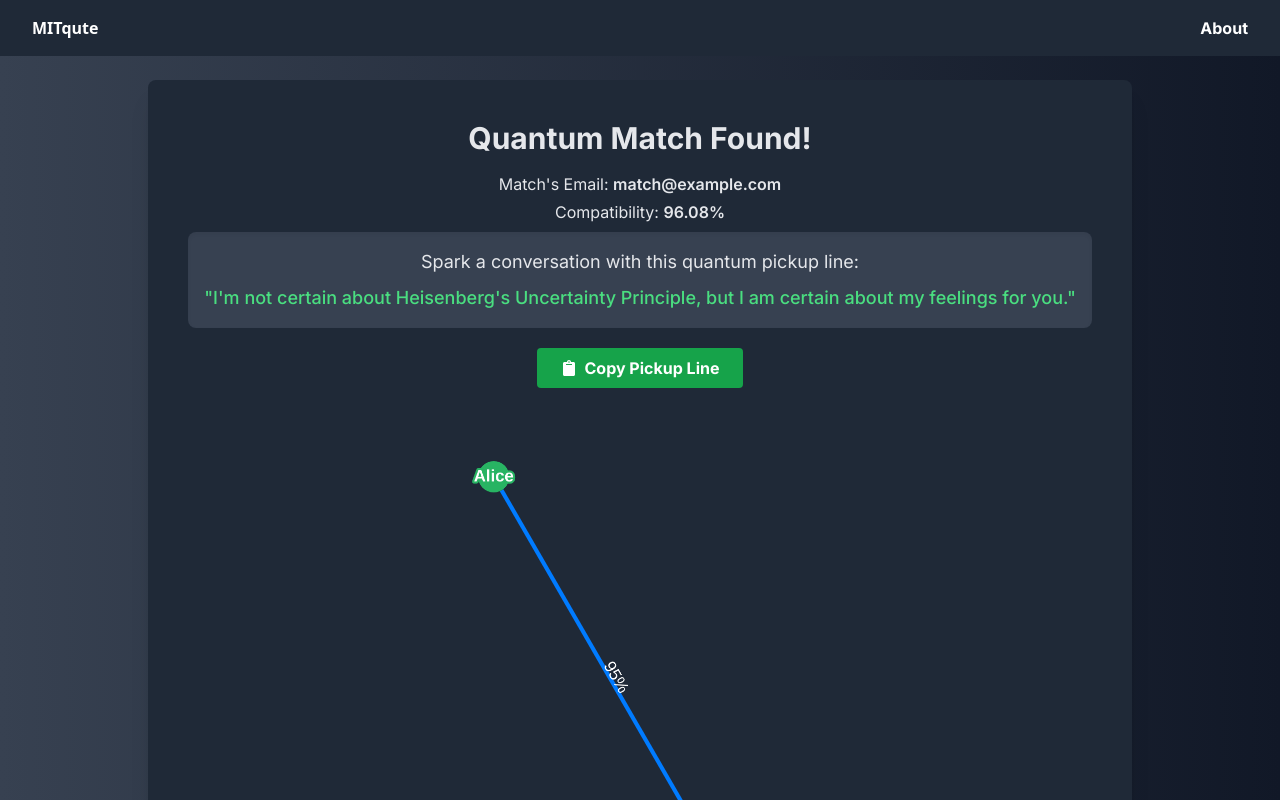
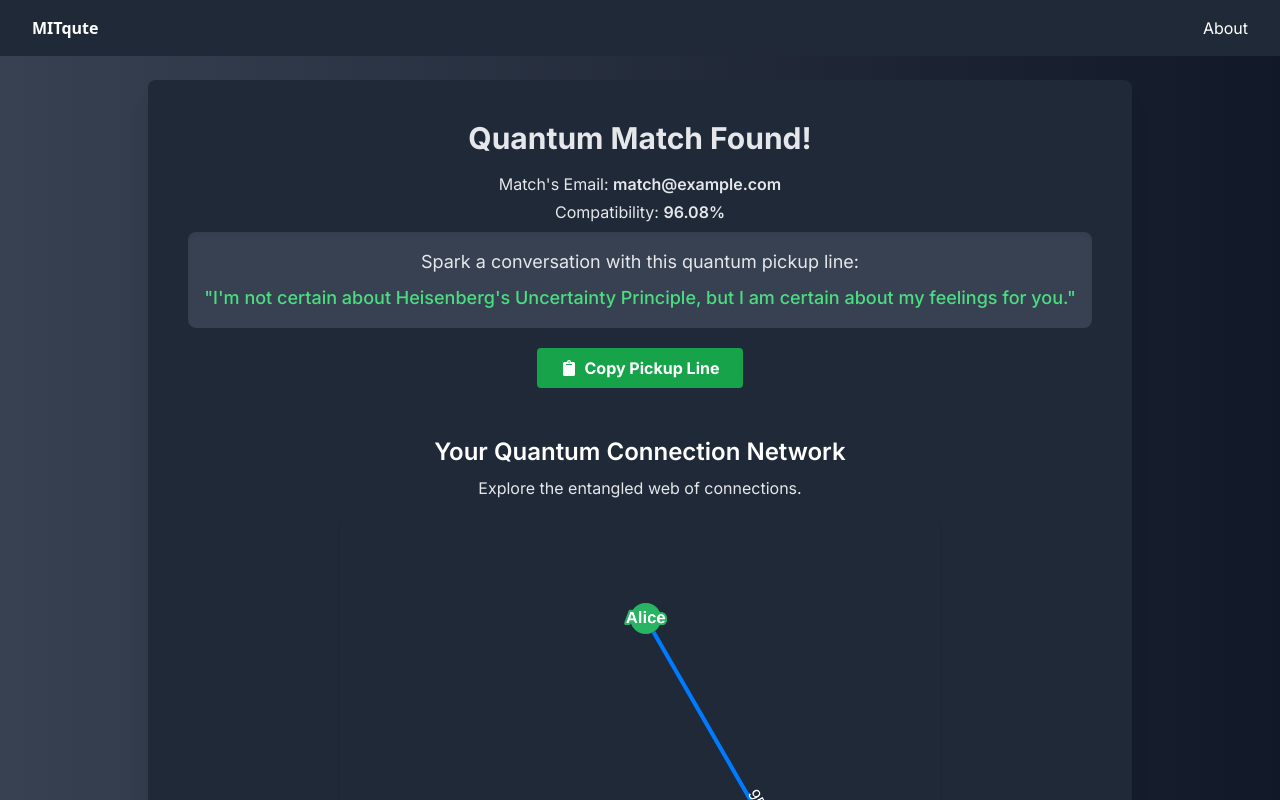
Before and after one commit to grid-rider/team-7-iQuHACK, a Next.js app in the folder site/mitqute/: page / in a window 1280 px wide. Both pictures are taken after typing "name@example.com" into the empty fields and a click on the button "Open the box". Shown: the top 800 px of the page. Built offline with nearby package versions, Linux system fonts and the light colour scheme.

Commit message:
styles fixed

```diff
--- a/site/mitqute/package.json
+++ b/site/mitqute/package.json
@@ -17,6 +17,7 @@
     "react-icons": "^5.0.1"
   },
   "devDependencies": {
+    "@types/cytoscape": "^3.19.16",
     "@types/node": "^20",
     "@types/react": "^18",
     "@types/react-dom": "^18",
--- a/site/mitqute/src/app/Graph.tsx
+++ b/site/mitqute/src/app/Graph.tsx
@@ -37,7 +37,7 @@ const Graph: React.FC<GraphProps> = ({ elements, userEmail }) => {
             'label': 'data(weight)',
             'text-rotation': 'autorotate',
             'color': '#fff',
-            'text-margin-y': '-10px',
+            'text-margin-y': -10,
           },
         },
         {
@@ -70,15 +70,21 @@ const Graph: React.FC<GraphProps> = ({ elements, userEmail }) => {
   }, [elements, userEmail]);
 
   return (
-    <>
-      <div style={{ width: '600px', height: '600px' }} ref={cyRef}></div>
-      <div style={{ marginTop: '20px', color: '#666', textAlign: 'center' }}>
-        <p><strong>Legend:</strong></p>
+    <div className="w-full">
+      <h2 className="text-2xl font-semibold text-center text-white mt-12 mb-2">
+        Your Quantum Connection Network
+      </h2>
+      <div className="text-center mb-4 text-gray-200">
+        Explore the entangled web of connections.
+      </div>
+      <div ref={cyRef} style={{height: '600px', width: '600px'}} className="mx-auto shadow rounded-lg p-4"></div>
+      <div className="mt-4 text-gray-600 text-center">
+        <strong>Legend:</strong>
         <p style={{ color: '#28B463' }}>Node with green color is "You"</p>
         <p style={{ color: '#007bff' }}>Edges with blue color represent genuine matches</p>
         <p>Edge labels show the weight or compatibility score</p>
       </div>
-    </>
+    </div>
   );
 };
 
--- a/site/mitqute/src/app/Navbar.tsx
+++ b/site/mitqute/src/app/Navbar.tsx
@@ -3,8 +3,8 @@ import Link from 'next/link';
 
 const Navbar: React.FC = () => {
   return (
-    <nav className="flex justify-between items-center px-8 py-4 bg-gray-800 text-white w-full fixed top-0 left-0 font-bold">
-      <Link href="/" className="font-honk">
+    <nav className="flex justify-between items-center px-8 py-4 bg-gray-800 text-white w-full fixed top-0 left-0">
+      <Link href="/" className="font-honk font-bold">
         {/* <a className="text-xl font-bold">MITqute 🌌</a> */}
         MITqute
       </Link>
```
Also changed, not shown: 1 other file (tests, documents, lock files or other folders).
